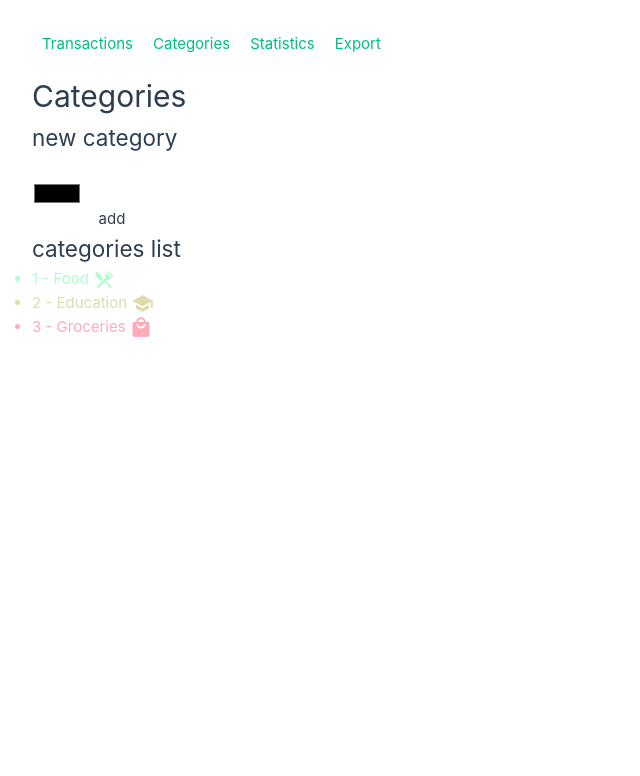
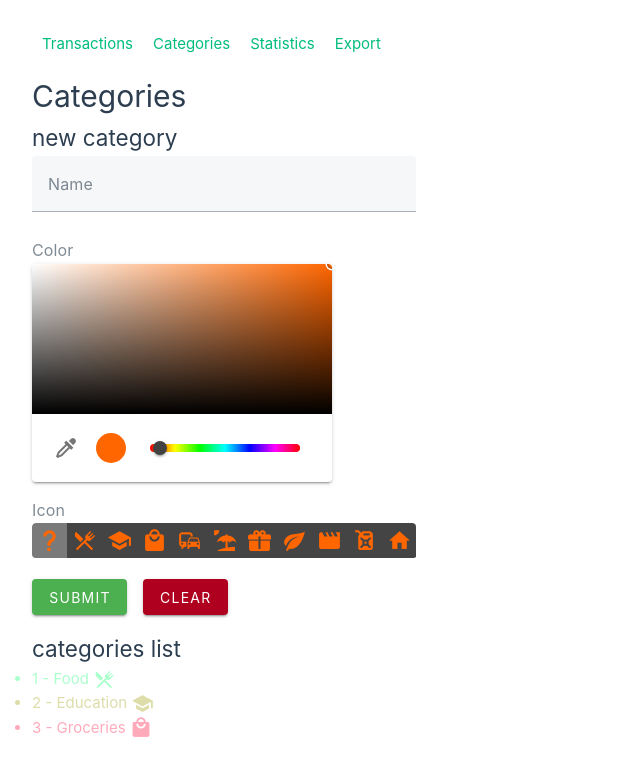
Before and after one commit to FilipTarajko/finance-manager, a Vue app: page /categories in a window 1280 px wide. Shown: the top 776 px of the page, without its empty margins (0-640 px from the left). Built offline with nearby package versions, Linux system fonts and the light colour scheme.

Commit message:
Rewrite NewCategoryForm to use Vuetify+Vuelidate

```diff
--- a/src/components/NewCategoryForm.vue
+++ b/src/components/NewCategoryForm.vue
@@ -1,30 +1,88 @@
 <script setup lang="ts">
-import { ref, type Ref } from 'vue'
+import { reactive } from 'vue'
+import { useVuelidate } from '@vuelidate/core'
+import { required, maxLength } from '@vuelidate/validators'
+
 import { useCategoriesStore } from '../stores/categoriesStore'
 const categoriesStore = useCategoriesStore()
 
-const name = ref('')
-const color = ref('')
-const icon = ref('')
+const icons = [
+  "mdi-help",
+  "mdi-silverware-variant",
+  "mdi-school",
+  "mdi-shopping",
+  "mdi-train-car",
+  "mdi-beach",
+  "mdi-gift",
+  "mdi-leaf",
+  "mdi-movie",
+  "mdi-fuel",
+  "mdi-home",
+
+]
+
+const initialState = {
+  name: '',
+  color: '#ff6600',
+  iconIndex: 0
+}
+const state = reactive({
+  name: initialState.name,
+  color: initialState.color,
+  iconIndex: initialState.iconIndex
+})
+
+const rules = {
+  name: { required, maxLength: maxLength(20) },
+  color: { required },
+  iconIndex: { required },
+}
+
+const v$ = useVuelidate(rules, state)
+
+function clear() {
+  v$.value.$reset()
+
+  for (const [key, value] of Object.entries(initialState)) {
+    // @ts-ignore
+    state[key] = value
+  }
+}
 
 function addCategory() {
-  categoriesStore.addCategory(name.value, color.value, icon.value)
+  v$.value.$validate()
+  if (v$.value.$error) {
+    return;
+  }
+  categoriesStore.addCategory(state.name, state.color, icons[state.iconIndex])
 }
 </script>
 
 <template>
   <h2>new category</h2>
-  <form class="form" @submit.prevent="addCategory">
-    <input type="text" v-model="name" />
-    <input type="color" v-model="color" />
-    <button>add</button>
+  <form class="mb-4" style="width: 24rem;">
+    <v-text-field v-model="state.name" label="Name" required @input="v$.name.$touch" @blur="v$.name.$touch"
+      :error-messages="(v$.name.$errors.map(e => e.$message) as string[])" class="mb-1">
+    </v-text-field>
+
+    <v-label for="colorPicker">Color</v-label>
+    <v-color-picker id="colorPicker" mode="hex" hide-inputs v-model="state.color" label="Color" required
+      @input="v$.color.$touch" @blur="v$.color.$touch"
+      :error-messages="(v$.color.$errors.map(e => e.$message) as string[])" class="mb-4"></v-color-picker>
+
+    <v-label for="iconToggle">Icon</v-label>
+    <v-btn-toggle id="iconToggle" v-model="state.iconIndex" class="mb-2" shaped mandatory>
+      <v-btn size="35" v-for="icon in icons"
+        :style="'background-color: ' + (icon == icons[state.iconIndex] ? '#888;' : '#444')">
+        <v-icon size="25" :color="state.color">{{ icon }}</v-icon>
+      </v-btn>
+    </v-btn-toggle>
+    <br>
+    <v-btn class="me-4" @click="addCategory" color="success">
+      submit
+    </v-btn>
+    <v-btn @click="clear" color="error">
+      clear
+    </v-btn>
   </form>
 </template>
-
-<style lang="scss">
-.form {
-  display: flex;
-  flex-direction: column;
-  width: 10rem;
-}
-</style>
--- a/src/components/NewTransactionForm.vue
+++ b/src/components/NewTransactionForm.vue
@@ -1,7 +1,7 @@
 <script setup lang="ts">
 import { computed, reactive } from 'vue'
 import { useVuelidate } from '@vuelidate/core'
-import { required, maxLength, numeric } from '@vuelidate/validators'
+import { required, maxLength } from '@vuelidate/validators'
 
 import { useTransactionsStore } from '../stores/transactionsStore'
 import { useCategoriesStore } from '../stores/categoriesStore'
@@ -15,9 +15,9 @@ const initialState = {
 }
 
 const state = reactive({
-  name: '',
-  amount: 0,
-  category: null
+  name: initialState.name,
+  amount: initialState.amount,
+  category: initialState.category
 })
 
 const rules = {
@@ -51,14 +51,14 @@ function addTransaction() {
   if (v$.value.$error || !state.category) {
     return;
   }
-  console.log(state.category)
   transactionsStore.addTransaction(state.name, state.amount, state.category)
 }
 </script>
 
 
 <template>
-  <form style="width: 24rem;">
+  <h2>new transaction</h2>
+  <form class="mb-4" style="width: 24rem;">
     <v-text-field v-model="state.name" label="Name" required @input="v$.name.$touch" @blur="v$.name.$touch"
       :error-messages="(v$.name.$errors.map(e => e.$message) as string[])" class="mb-1">
     </v-text-field>
```
